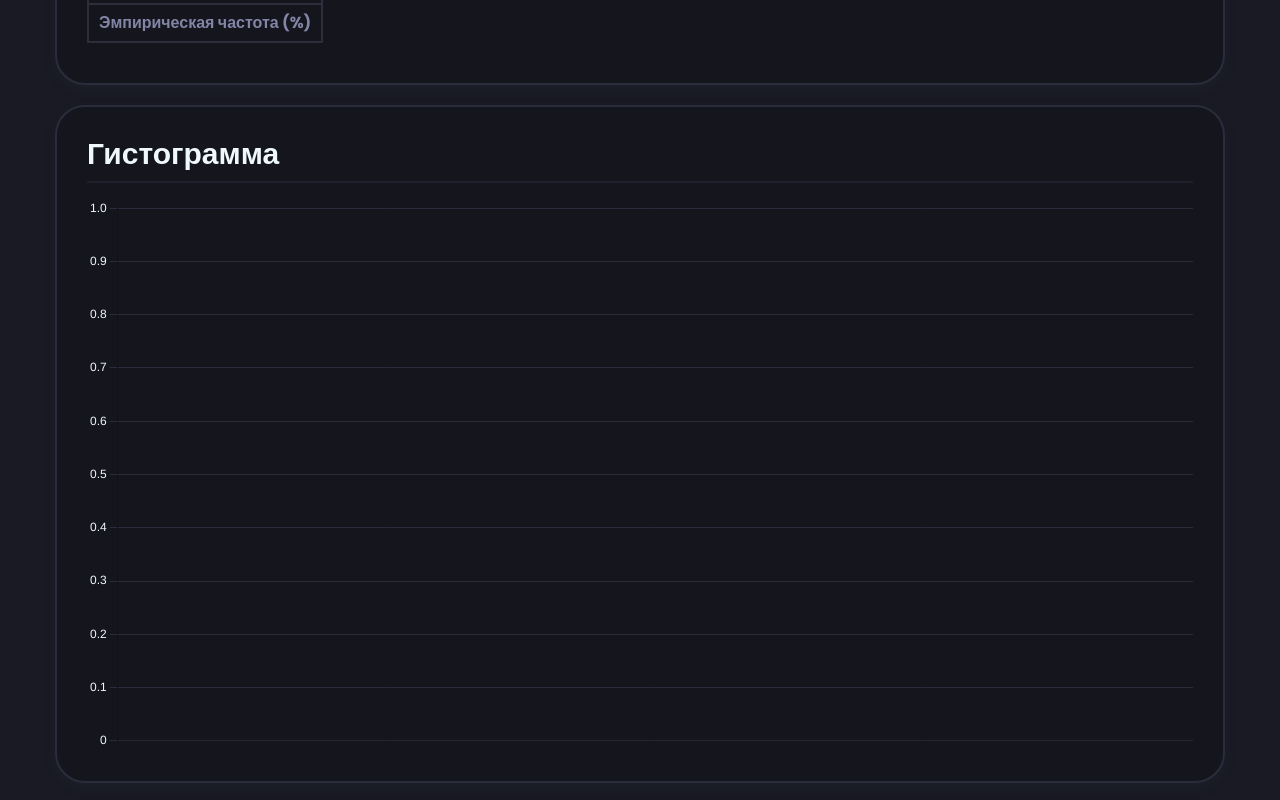
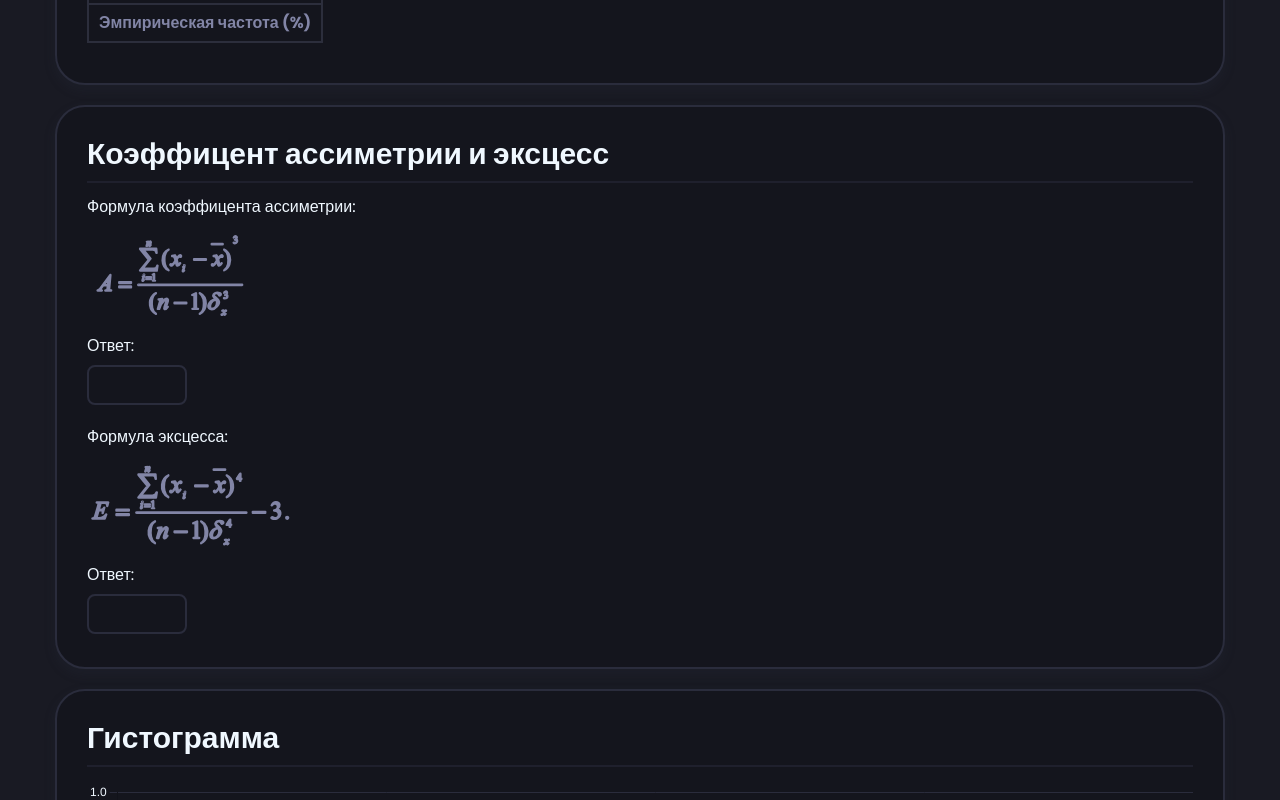
Before and after one commit to Kantemir000/MathCub, a React (Create React App) app in the folder MathCub/: page / in a window 1280 px wide. Shown: the part 1280-2080 px from the top of the page. Built offline with nearby package versions, Linux system fonts and the light colour scheme.

Commit message:
kurtosis&skeweness card added

```diff
--- /dev/null
+++ b/MathCub/src/Home/Cards/AssymetryAndExcess.js
@@ -0,0 +1,34 @@
+import Card from "../../common/components/Card"
+import StyledCardDescription from "../../common/components/Card/StyledCardContent/StyledCardDescription"
+import CardFormulaImage from "../../common/components/Card/StyledCardContent/StyledCardFormulaImage"
+import StyledCardResult from "../../common/components/Card/StyledCardContent/StyledCardResult"
+import { useSelector } from "react-redux"
+import skewness from "../formulas/skeweness"
+import kurtosis from "../formulas/kurtosis"
+import styled from "styled-components"
+import { skewnessFormula, kurtosisFormula } from "../../common/icons"
+
+const StyledCardResultMargin = styled(StyledCardResult)`
+margin-bottom: 2rem;
+`
+
+const AssymetryAndExcessCard = () => {
+    const { inputs } = useSelector((state) => state.randomInputSlice);
+    const skewnessResult = skewness(inputs);
+    const kurtosisResult = kurtosis(inputs);
+
+    return (
+        <Card title="Коэффицент ассиметрии и эксцесс">
+            <StyledCardDescription>Формула коэффицента ассиметрии:</StyledCardDescription>
+            <CardFormulaImage src={skewnessFormula} />
+            <StyledCardDescription>Ответ:</StyledCardDescription>
+            <StyledCardResultMargin>{skewnessResult}</StyledCardResultMargin>
+            <StyledCardDescription>Формула эксцесса:</StyledCardDescription>
+            <CardFormulaImage src={kurtosisFormula} />
+            <StyledCardDescription>Ответ:</StyledCardDescription>
+            <StyledCardResult>{kurtosisResult}</StyledCardResult>
+        </Card>
+    )
+}
+
+export default AssymetryAndExcessCard
--- a/MathCub/src/Home/content.js
+++ b/MathCub/src/Home/content.js
@@ -6,6 +6,7 @@ import VarianceEstimateCard from "./Cards/VarianceEstimate"
 import EmpiricalDistributionLawCard from "./Cards/EmpiricalDistributionLawCard"
 import HistogramCard from "./Cards/Histogram"
 import DistributionFunctionCard from "./Cards/DistributionFunction"
+import AssymetryAndExcessCard from "./Cards/AssymetryAndExcess"
 
 
 const StyledContentWrapper = styled.main`
@@ -20,6 +21,7 @@ const Content = () => {
                 <SampleAverageCard />
                 <VarianceEstimateCard />
                 <EmpiricalDistributionLawCard />
+                <AssymetryAndExcessCard />
                 <HistogramCard />
                 <DistributionFunctionCard />
             </StyledContainer>
--- /dev/null
+++ b/MathCub/src/Home/formulas/kurtosis.js
@@ -0,0 +1,25 @@
+import filterInputs from "./filterInputs";
+
+export default function calculateSampleKurtosis(inputs) {
+    const arr = filterInputs(inputs);
+    const n = arr.length;
+    if (n < 4) {
+        return null
+    }
+
+    const mean = arr.reduce((sum, val) => sum + val, 0) / n;
+    const sumSquaredDiffs = arr.reduce((sum, val) => sum + Math.pow(val - mean, 2), 0);
+    const variance = sumSquaredDiffs / (n - 1);
+    const standardDeviation = Math.sqrt(variance);
+
+    const sumFourthPowerDiffs = arr.reduce((sum, val) => sum + Math.pow(val - mean, 4), 0);
+
+    const numerator = n * (n + 1);
+    const denominator1 = (n - 1) * (n - 2) * (n - 3);
+    const denominator2 = Math.pow(standardDeviation, 4);
+
+    const sampleKurtosis = (numerator / (denominator1 * denominator2)) * sumFourthPowerDiffs
+        - (3 * Math.pow(n - 1, 2)) / ((n - 2) * (n - 3));
+
+    return sampleKurtosis;
+}
--- /dev/null
+++ b/MathCub/src/Home/formulas/skeweness.js
@@ -0,0 +1,15 @@
+import filterInputs from "./filterInputs";
+
+export default function skewness(inputs) {
+    const arr = filterInputs(inputs);
+    const n = arr.length;
+    if (n > 0) {
+        const mean = arr.reduce((a, b) => a + b) / n;
+        const stdev = Math.sqrt(arr.map(x => Math.pow(x - mean, 2)).reduce((a, b) => a + b) / (n - 1));
+        const cubedDeviations = arr.map(x => Math.pow(x - mean, 3));
+        const sumCubedDeviations = cubedDeviations.reduce((a, b) => a + b);
+        const skewness = (n / ((n - 1) * (n - 2))) * (sumCubedDeviations / Math.pow(stdev, 3));
+        return skewness;
+    }
+    else return null
+}
--- a/MathCub/src/common/icons/index.js
+++ b/MathCub/src/common/icons/index.js
@@ -2,7 +2,9 @@ import logo from "./logo.svg"
 import plus from "./plus.svg"
 import sampleAverageFormula from "./formulasIcons/sample-average.svg"
 import varianceFormula from "./formulasIcons/dispersion.svg"
+import kurtosisFormula from "./formulasIcons/excess.svg"
+import skewnessFormula from "./formulasIcons/asymmetry-factor.svg"
 
 export {
-    logo, plus, sampleAverageFormula, varianceFormula
+    logo, plus, sampleAverageFormula, varianceFormula, kurtosisFormula, skewnessFormula
 }
```
Also changed, not shown: MathCub/src/common/icons/formulasIcons/asymmetry-factor.svg (added), MathCub/src/common/icons/formulasIcons/excess.svg (added).
